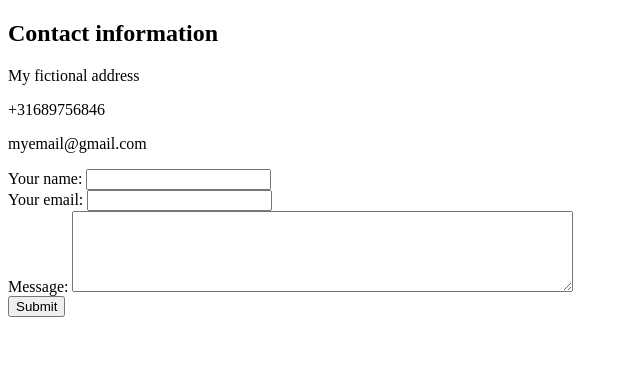
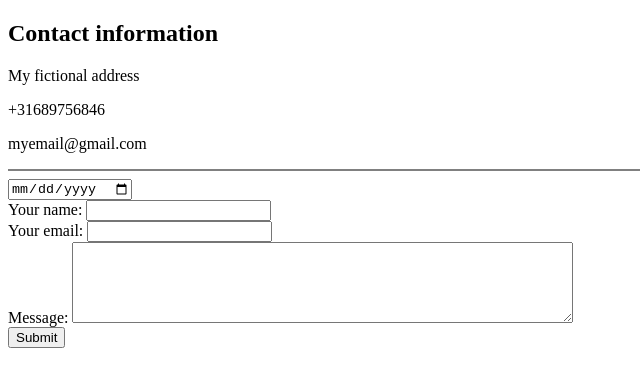
Before and after one commit to Vanblet/personalwebsite, a plain HTML site: page Contact info.html in a window 1280 px wide. Shown: the whole page, without its empty margins (0-640 px from the left). Drawn offline with Linux system fonts and the light colour scheme.

Commit message:
Update Contact info.html

```diff
--- a/Contact info.html
+++ b/Contact info.html
@@ -9,8 +9,10 @@
 <p>My fictional address </p>
 <p>+31689756846</p>
 <p>myemail@gmail.com</p>
+    <hr noshade>
 <form class="" action="mailto:vanitybletterman@gmail.com" method="post" enctype="text/plain">
-  <label for="">Your name:</label>
+  <input type="Date" name="The date"><br>
+  <label>Your name:</label>
   <input type="text" name="Your name" value=""><br>
   <label>Your email:</label>
   <input type="email" name="Your email" value=""><br>
```
